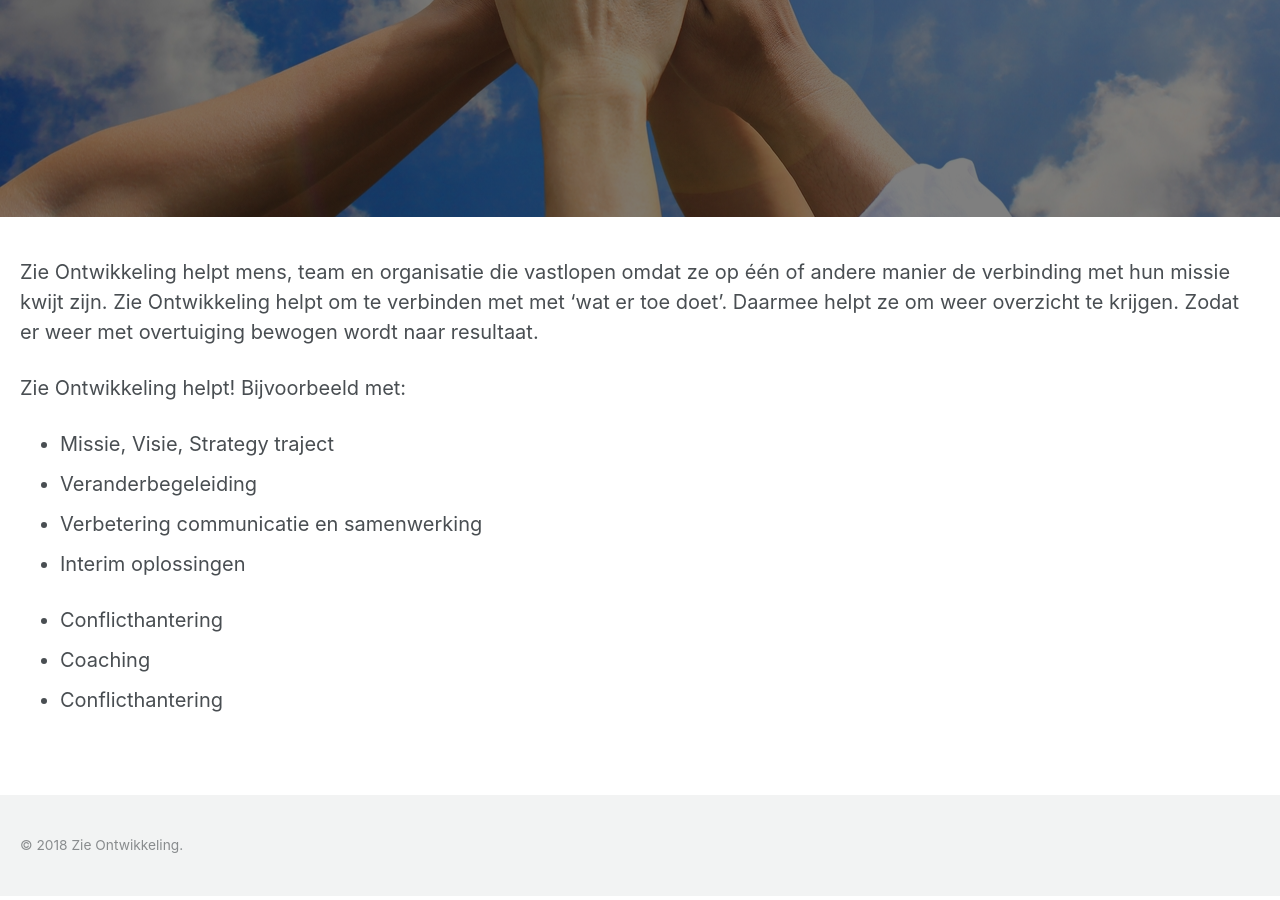
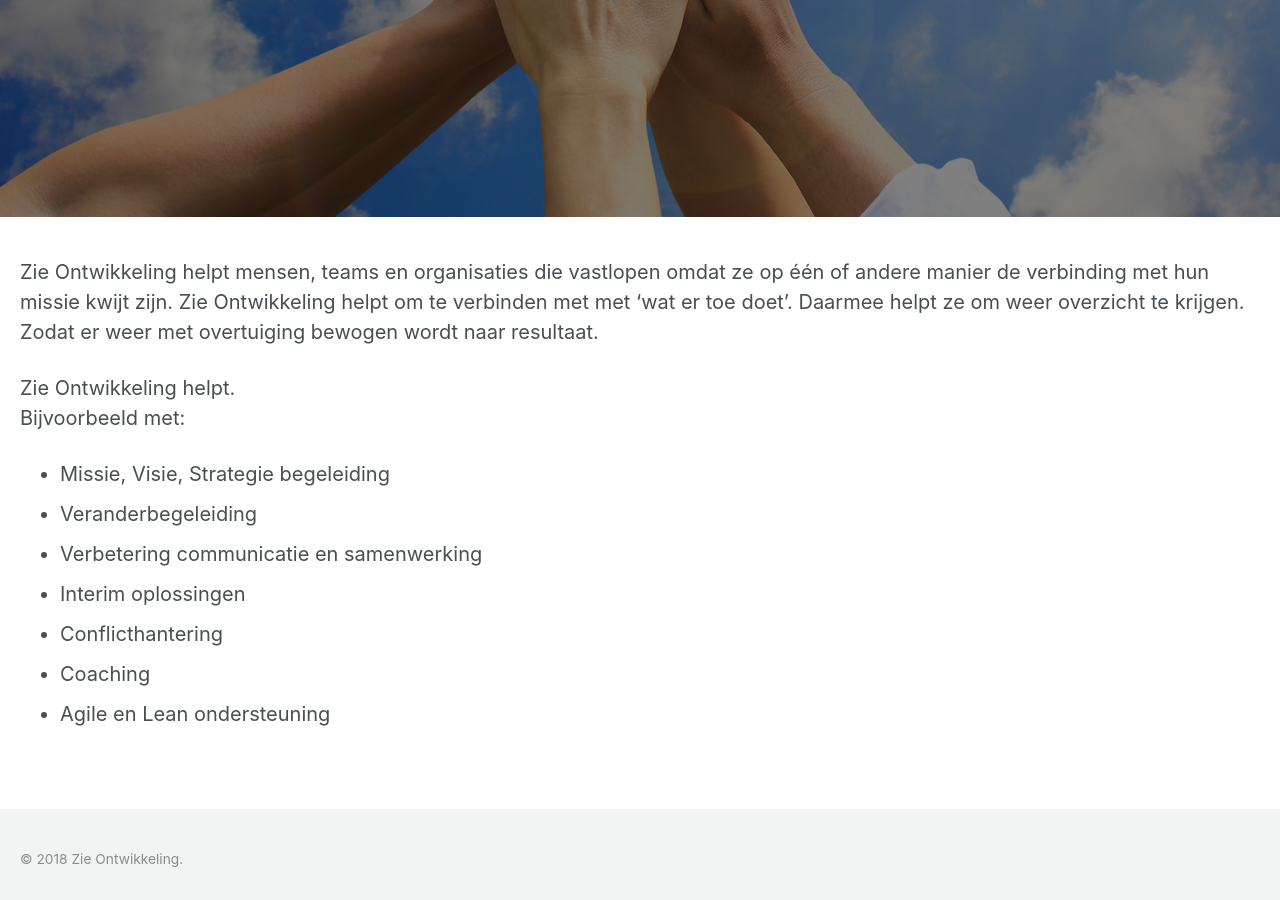
Before and after one commit to twinmum1/zie-ontwikkeling, a Jekyll site: the page built from index.md, in a window 1280 px wide and 900 px high, scrolled down 765 px. Built offline with Jekyll 4.4.1, drawn with Linux system fonts in a browser that asks for light colours.

Commit message:
Update index.md
fout in tekst aangepast: mensen, teams en organisaties...

```diff
--- a/index.md
+++ b/index.md
@@ -21,16 +21,16 @@ excerpt: "Samenwerking tussen ratio en emotie geeft overzicht en de juiste energ
 	<br>"
 ---
 
-Zie Ontwikkeling helpt mens, team en organisatie die vastlopen omdat ze op één of andere manier de verbinding met hun missie kwijt zijn. Zie Ontwikkeling helpt om te verbinden met met ‘wat er toe doet’. Daarmee helpt ze om weer overzicht te krijgen. Zodat er weer met overtuiging bewogen wordt naar resultaat.
+Zie Ontwikkeling helpt mensen, teams en organisaties die vastlopen omdat ze op één of andere manier de verbinding met hun missie kwijt zijn. Zie Ontwikkeling helpt om te verbinden met met ‘wat er toe doet’. Daarmee helpt ze om weer overzicht te krijgen. Zodat er weer met overtuiging bewogen wordt naar resultaat.
 
 
-Zie Ontwikkeling helpt! Bijvoorbeeld met:
+Zie Ontwikkeling helpt.
+Bijvoorbeeld met:
 
-* Missie, Visie, Strategy traject
+* Missie, Visie, Strategie begeleiding
 * Veranderbegeleiding
 * Verbetering communicatie en samenwerking
 * Interim oplossingen
-
 * Conflicthantering
 * Coaching
-* Conflicthantering
+* Agile en Lean ondersteuning
```
